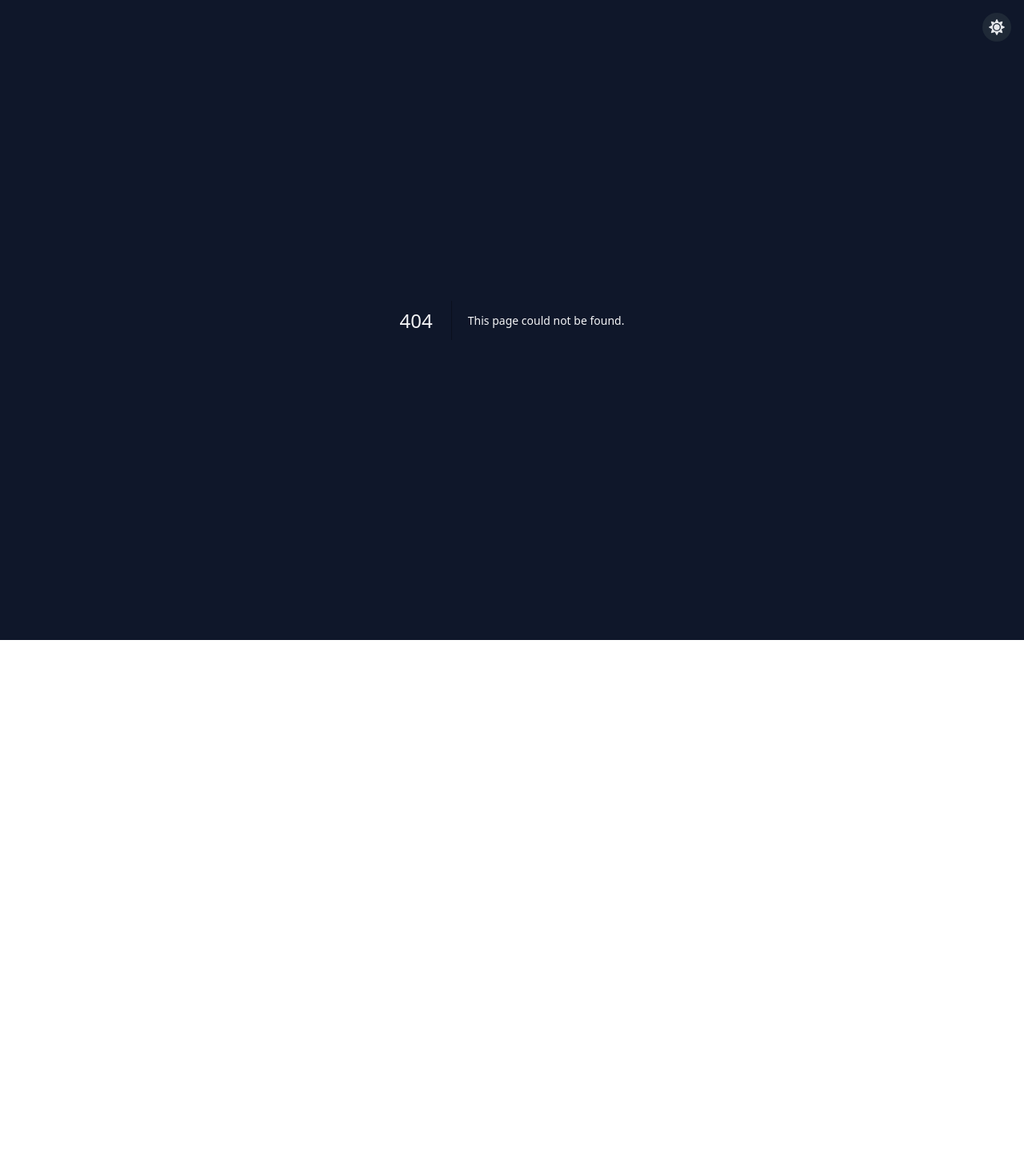
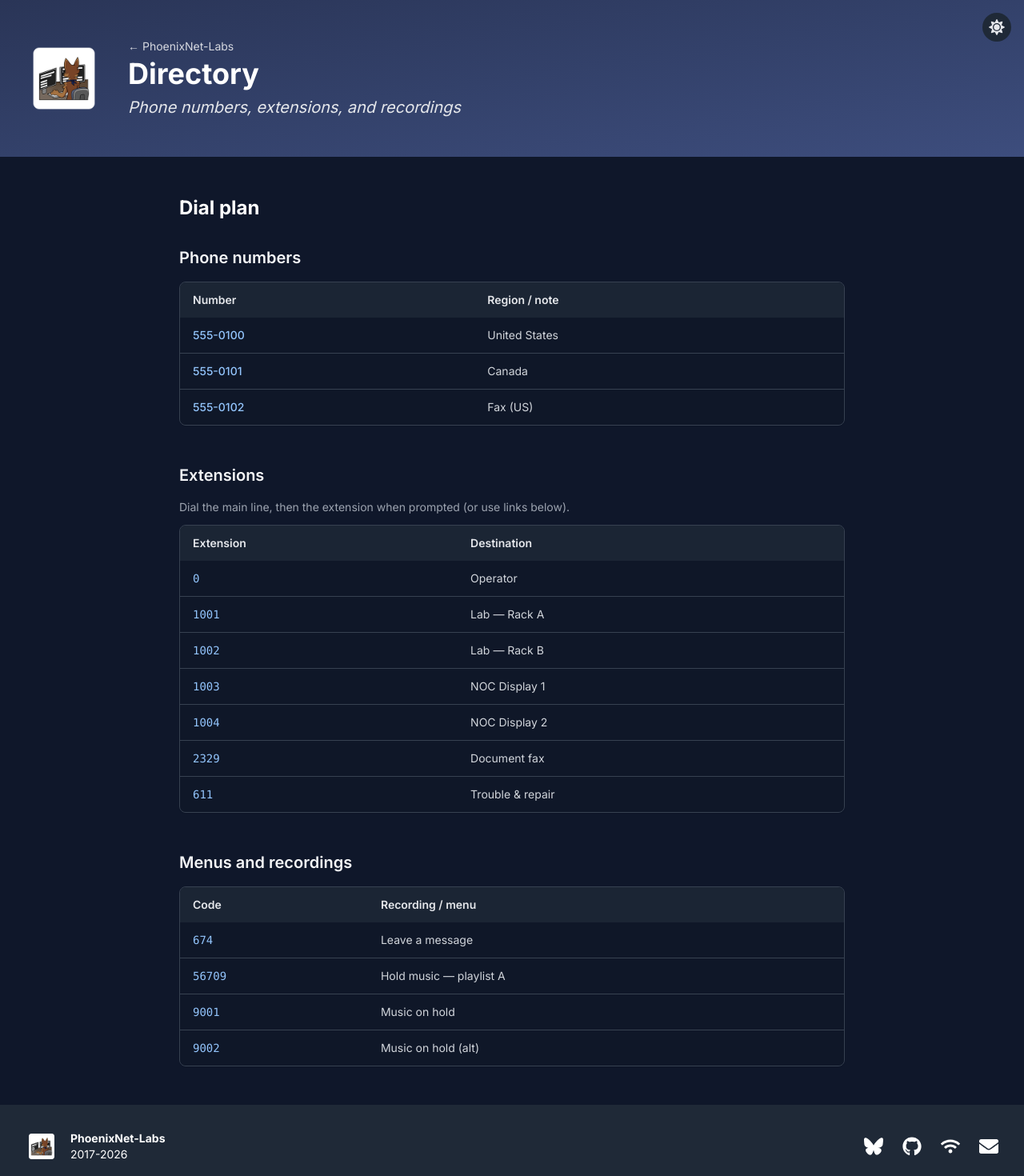
Before and after one commit to Phoenix-Net/Portfolio-3.0, a Next.js app: page /directory in a window 1280 px wide. Before the commit this address had no page. Shown: the top 1470 px of the page at 80% size. Before the commit the page ends 800 px from the top, so only its background shows below. Built offline with nearby package versions, Linux system fonts and the light colour scheme.

Commit message:
Begin work on directory page (akin to FurryTel)

```diff
--- /dev/null
+++ b/src/app/directory/page.tsx
@@ -0,0 +1,224 @@
+import type { Metadata } from 'next';
+import Image from 'next/image';
+import Link from 'next/link';
+import { FaGithub, FaWifi, FaEnvelope } from 'react-icons/fa';
+import { FaBluesky } from 'react-icons/fa6';
+
+export const metadata: Metadata = {
+  title: 'Directory | PhoenixNet-Labs',
+  description: 'Phone directory and dial-plan reference for PhoenixNet-Labs.',
+};
+
+/** Replace with your real numbers and routes — dummy data for layout only */
+const PHONE_NUMBERS: { tel: string; label: string; region: string }[] = [
+  { tel: '+15550100', label: '555-0100', region: 'United States' },
+  { tel: '+15550101', label: '555-0101', region: 'Canada' },
+  { tel: '+15550102', label: '555-0102', region: 'Fax (US)' },
+];
+
+const MAIN_LINE = '15550100';
+
+const EXTENSIONS: { ext: string; name: string }[] = [
+  { ext: '0', name: 'Operator' },
+  { ext: '1001', name: 'Lab — Rack A' },
+  { ext: '1002', name: 'Lab — Rack B' },
+  { ext: '1003', name: 'NOC Display 1' },
+  { ext: '1004', name: 'NOC Display 2' },
+  { ext: '2329', name: 'Document fax' },
+  { ext: '611', name: 'Trouble & repair' },
+];
+
+const MENUS: { ext: string; name: string }[] = [
+  { ext: '674', name: 'Leave a message' },
+  { ext: '56709', name: 'Hold music — playlist A' },
+  { ext: '9001', name: 'Music on hold' },
+  { ext: '9002', name: 'Music on hold (alt)' },
+];
+
+function telMain(ext?: string) {
+  const base = MAIN_LINE.replace(/\D/g, '');
+  if (!ext) return `tel:${base}`;
+  return `tel:${base},${ext.replace(/\D/g, '')}`;
+}
+
+export default function DirectoryPage() {
+  return (
+    <main className="min-h-screen flex flex-col">
+      <section className="bg-gradient-to-br from-[#2a3557] via-header to-[#3d4d7d] text-white py-12">
+        <div className="container flex flex-col sm:flex-row sm:items-center sm:justify-between gap-6">
+          <div className="flex items-center gap-8">
+            <div className="w-24 h-24 flex items-center justify-center text-white text-4xl font-bold transition-all duration-300 hover:scale-110 hover:rotate-[8deg] cursor-pointer relative shrink-0">
+              <Image
+                src="/images/pnet-logo.png"
+                alt="PhoenixNet-Labs Logo"
+                fill
+                className="object-contain"
+                priority
+              />
+            </div>
+            <div>
+              <p className="text-sm text-white/80 mb-1">
+                <Link href="/" className="hover:underline">
+                  ← PhoenixNet-Labs
+                </Link>
+              </p>
+              <h1 className="text-4xl font-bold mb-2">Directory</h1>
+              <p className="text-xl text-gray-200">
+                <em>Phone numbers, extensions, and recordings</em>
+              </p>
+            </div>
+          </div>
+        </div>
+      </section>
+
+      <section className="py-12 flex-1">
+        <div className="container max-w-4xl">
+          <h2 className="text-2xl font-bold text-header dark:text-white mb-8">Dial plan</h2>
+
+          <div className="space-y-12">
+            <div>
+              <h3 className="text-xl font-semibold mb-4 text-gray-800 dark:text-gray-100">
+                Phone numbers
+              </h3>
+              <div className="overflow-x-auto rounded-lg border border-gray-200 dark:border-gray-700 shadow-sm">
+                <table className="w-full text-left text-sm">
+                  <thead className="bg-gray-100 dark:bg-gray-800/80 text-gray-700 dark:text-gray-200">
+                    <tr>
+                      <th className="px-4 py-3 font-semibold">Number</th>
+                      <th className="px-4 py-3 font-semibold">Region / note</th>
+                    </tr>
+                  </thead>
+                  <tbody className="divide-y divide-gray-200 dark:divide-gray-700 bg-white dark:bg-gray-900/40">
+                    {PHONE_NUMBERS.map((row) => (
+                      <tr key={row.tel} className="text-gray-700 dark:text-gray-300">
+                        <td className="px-4 py-3">
+                          <a
+                            href={`tel:${row.tel.replace(/\D/g, '')}`}
+                            className="text-header dark:text-blue-300 hover:underline font-medium"
+                          >
+                            {row.label}
+                          </a>
+                        </td>
+                        <td className="px-4 py-3">{row.region}</td>
+                      </tr>
+                    ))}
+                  </tbody>
+                </table>
+              </div>
+            </div>
+
+            <div>
+              <h3 className="text-xl font-semibold mb-4 text-gray-800 dark:text-gray-100">
+                Extensions
+              </h3>
+              <p className="text-sm text-gray-600 dark:text-gray-400 mb-3">
+                Dial the main line, then the extension when prompted (or use links below).
+              </p>
+              <div className="overflow-x-auto rounded-lg border border-gray-200 dark:border-gray-700 shadow-sm">
+                <table className="w-full text-left text-sm">
+                  <thead className="bg-gray-100 dark:bg-gray-800/80 text-gray-700 dark:text-gray-200">
+                    <tr>
+                      <th className="px-4 py-3 font-semibold">Extension</th>
+                      <th className="px-4 py-3 font-semibold">Destination</th>
+                    </tr>
+                  </thead>
+                  <tbody className="divide-y divide-gray-200 dark:divide-gray-700 bg-white dark:bg-gray-900/40">
+                    {EXTENSIONS.map((row) => (
+                      <tr key={row.ext} className="text-gray-700 dark:text-gray-300">
+                        <td className="px-4 py-3">
+                          <a
+                            href={telMain(row.ext)}
+                            className="text-header dark:text-blue-300 hover:underline font-mono font-medium"
+                          >
+                            {row.ext}
+                          </a>
+                        </td>
+                        <td className="px-4 py-3">{row.name}</td>
+                      </tr>
+                    ))}
+                  </tbody>
+                </table>
+              </div>
+            </div>
+
+            <div>
+              <h3 className="text-xl font-semibold mb-4 text-gray-800 dark:text-gray-100">
+                Menus and recordings
+              </h3>
+              <div className="overflow-x-auto rounded-lg border border-gray-200 dark:border-gray-700 shadow-sm">
+                <table className="w-full text-left text-sm">
+                  <thead className="bg-gray-100 dark:bg-gray-800/80 text-gray-700 dark:text-gray-200">
+                    <tr>
+                      <th className="px-4 py-3 font-semibold">Code</th>
+                      <th className="px-4 py-3 font-semibold">Recording / menu</th>
+                    </tr>
+                  </thead>
+                  <tbody className="divide-y divide-gray-200 dark:divide-gray-700 bg-white dark:bg-gray-900/40">
+                    {MENUS.map((row) => (
+                      <tr key={row.ext} className="text-gray-700 dark:text-gray-300">
+                        <td className="px-4 py-3">
+                          <a
+                            href={telMain(row.ext)}
+                            className="text-header dark:text-blue-300 hover:underline font-mono font-medium"
+                          >
+                            {row.ext}
+                          </a>
+                        </td>
+                        <td className="px-4 py-3">{row.name}</td>
+                      </tr>
+                    ))}
+                  </tbody>
+                </table>
+              </div>
+            </div>
+          </div>
+        </div>
+      </section>
+
+      <footer className="bg-footer-light dark:bg-footer-dark text-white py-8 mt-auto">
+        <div className="container flex items-center justify-between">
+          <div className="flex items-center gap-4">
+            <div className="w-10 h-10 flex items-center justify-center text-white text-sm relative transition-all duration-300 hover:scale-110 hover:rotate-[8deg] cursor-pointer">
+              <Image
+                src="/images/pnet-logo.png"
+                alt="PhoenixNet-Labs Logo"
+                fill
+                className="object-contain"
+              />
+            </div>
+            <div>
+              <p className="text-sm font-bold">PhoenixNet-Labs</p>
+              <p className="text-sm">2017-2026</p>
+            </div>
+          </div>
+          <div className="flex gap-6">
+            <a
+              href="https://bsky.app/profile/phoenixnet-labs.com"
+              className="text-white hover:text-white/80"
+              aria-label="Bluesky"
+            >
+              <FaBluesky className="w-6 h-6" />
+            </a>
+            <a href="https://github.com/Phoenix-Net" className="text-white hover:text-white/80" aria-label="GitHub">
+              <FaGithub className="w-6 h-6" />
+            </a>
+            <a
+              href="https://status.phoenixnet-labs.com"
+              className="text-white hover:text-white/80"
+              aria-label="Status"
+            >
+              <FaWifi className="w-6 h-6" />
+            </a>
+            <a
+              href="mailto:support@phoenixnet-labs.com"
+              className="text-white hover:text-white/80"
+              aria-label="Email"
+            >
+              <FaEnvelope className="w-6 h-6" />
+            </a>
+          </div>
+        </div>
+      </footer>
+    </main>
+  );
+}
```
